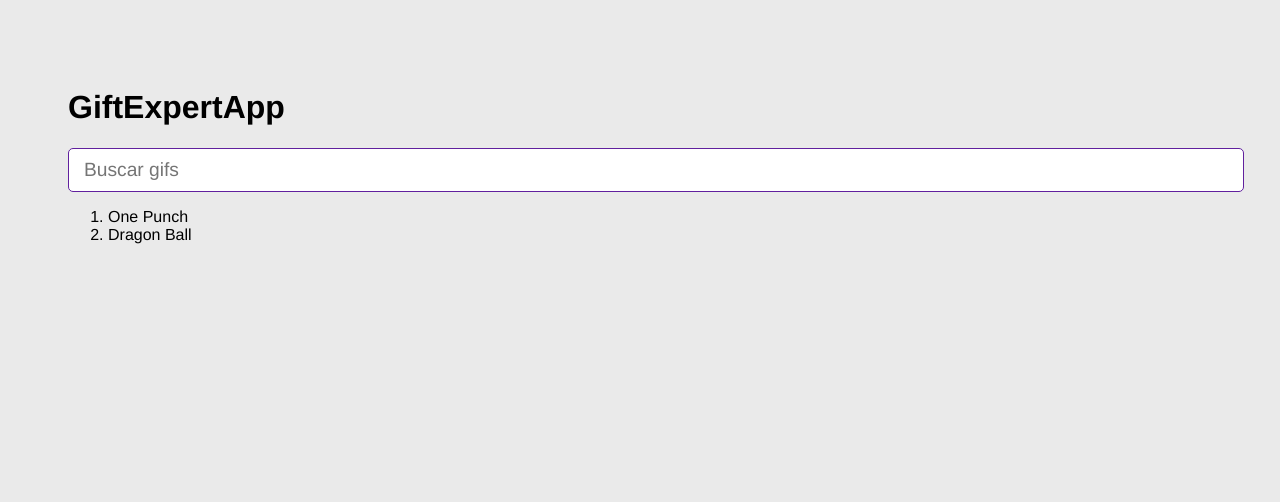
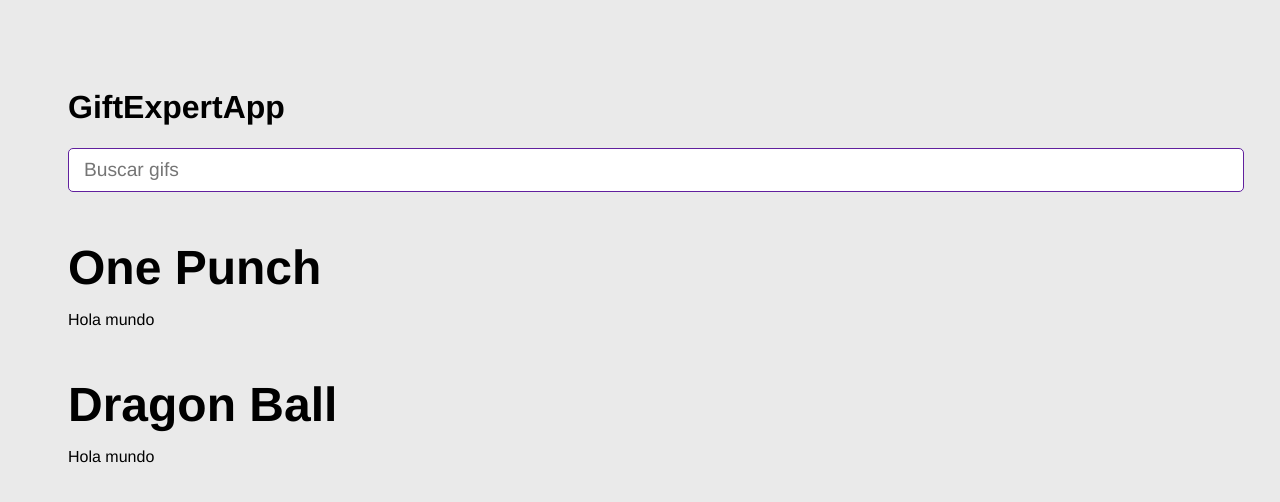
Before and after one commit to marianamartineza/curso-react-completo, a React (Vite) app in the folder 04-gif-expert-app/: page / in a window 1280 px wide. Shown: the top 502 px of the page. Built offline with nearby package versions, Linux system fonts and the light colour scheme.

Commit message:
Video 81. GifGrid - nuevo componente
crear un nuevo componente que va a mostrar el elemento del titulo de la categoria y el posterior listado de gifs. Codigo limpio del componente GifExpertApp

```diff
--- a/04-gif-expert-app/src/GifExpertApp.jsx
+++ b/04-gif-expert-app/src/GifExpertApp.jsx
@@ -1,5 +1,6 @@
 import {useState} from 'react';
 import { AddCategory } from './components/AddCategory';
+import { GifGrid } from './components/GifGrid';
 
 export const GifExpertApp = () => {
 
@@ -7,10 +8,6 @@
 
 
   const onAddCategory = (newCategory) => {
-    // console.log(newCategory);
-    // categories.push(newCategory);
-    // console.log('Valorant');
-    // setCategories([ ...categories, newCategory]);
 
     if(categories.includes(newCategory)) return;
 
@@ -22,29 +19,22 @@
 
     return (
    <>
-        {/* titulo */}
+
         <h1>GiftExpertApp</h1>
 
-        {/* input */}
         <AddCategory
-        // setCategories = {setCategories}
             onNewCategory={(value) => onAddCategory(value)}
         />
 
-        {/* listado de Gif */}
-        {/* <button onClick={onAddCategory}>Agregar</button> */}
+        {
+          categories.map(category => (
+              <GifGrid
+                key={category}
+                category={category}
+              />
+          ))
+        }
 
-
-
-        <ol>
-            {
-                categories.map(category => {
-                    return <li key={category}>{category}</li>
-                })
-            }
-        </ol>
-
-            {/* gif item */}
    </>
   )
 }
--- /dev/null
+++ b/04-gif-expert-app/src/components/GifGrid.jsx
@@ -0,0 +1,10 @@
+
+
+export const GifGrid = ({category}) => {
+  return (
+    <>
+        <h3>{category}</h3>
+        <p>Hola mundo</p>
+    </>
+  )
+}
```
